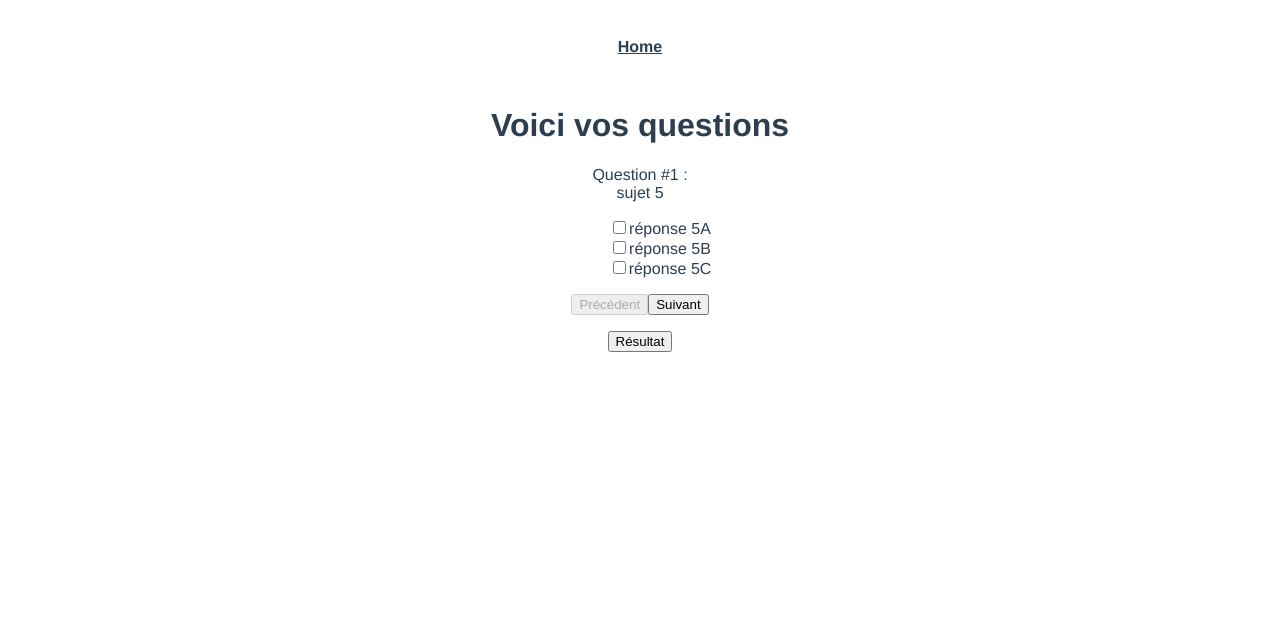
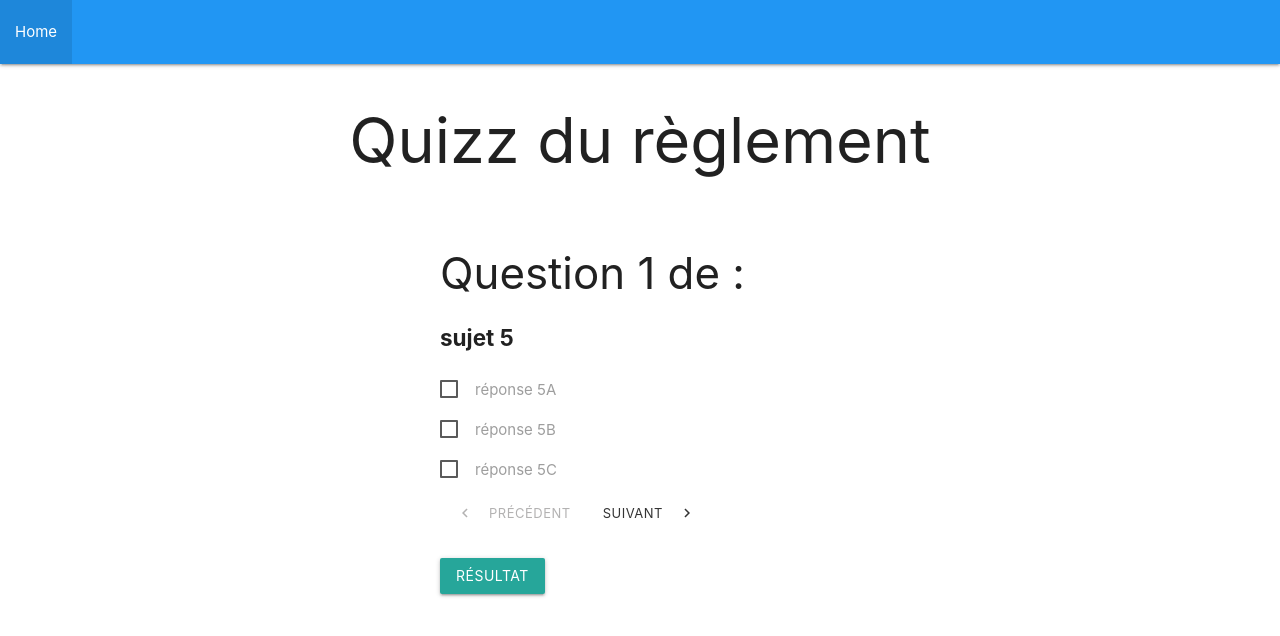
Before and after one commit to gI7DUmmY/quizz, a Vue app: page /qcm in a window 1280 px wide. Shown: the top 636 px of the page. Built offline with nearby package versions, Linux system fonts and the light colour scheme; data requests are answered from the project's data file.

Commit message:
:lipstick: materialize.css

```diff
--- a/public/index.html
+++ b/public/index.html
@@ -5,6 +5,8 @@
     <meta http-equiv="X-UA-Compatible" content="IE=edge">
     <meta name="viewport" content="width=device-width,initial-scale=1.0">
     <link rel="icon" href="<%= BASE_URL %>favicon.ico">
+    <link rel="stylesheet" href="https://cdnjs.cloudflare.com/ajax/libs/materialize/1.0.0/css/materialize.min.css">
+    <link href="https://fonts.googleapis.com/icon?family=Material+Icons" rel="stylesheet">
     <title><%= htmlWebpackPlugin.options.title %></title>
   </head>
   <body>
@@ -13,5 +15,6 @@
     </noscript>
     <div id="app"></div>
     <!-- built files will be auto injected -->
+    <script src="https://cdnjs.cloudflare.com/ajax/libs/materialize/1.0.0/js/materialize.min.js"></script>
   </body>
 </html>
--- a/src/App.vue
+++ b/src/App.vue
@@ -1,29 +1,14 @@
 <template>
-  <div id="nav">
-    <router-link to="/">Home</router-link>
+  <div class="navbar-fixed">
+    <nav>
+      <div class="nav-wrapper blue">
+        <!-- <a href="#!" class="brand-logo">Logo</a> -->
+        <ul>
+          <li><router-link to="/">Home</router-link></li>
+        </ul>
+      </div>
+    </nav>
   </div>
+
   <router-view/>
 </template>
-
-<style>
-#app {
-  font-family: Avenir, Helvetica, Arial, sans-serif;
-  -webkit-font-smoothing: antialiased;
-  -moz-osx-font-smoothing: grayscale;
-  text-align: center;
-  color: #2c3e50;
-}
-
-#nav {
-  padding: 30px;
-}
-
-#nav a {
-  font-weight: bold;
-  color: #2c3e50;
-}
-
-#nav a.router-link-exact-active {
-  color: #42b983;
-}
-</style>
--- a/src/views/Home.vue
+++ b/src/views/Home.vue
@@ -1,13 +1,15 @@
 <template>
-  <h1>Quizz du règlement</h1>
-  <form @submit.prevent="submit" v-if="qcm">
-    <h2>Choisissez les réglages</h2>
-    <label for="nbQuestions">Nombre de Questions</label>
-    <input type="number" v-model="qtte" :max="qcm.length" required>
+  <div class="container">
+    <h1 class="center-align">Quizz du règlement</h1>
+    <form @submit.prevent="submit" v-if="qcm">
+      <h4>Choisissez les réglages</h4>
+      <label>Nombre de Questions</label>
+      <input type="number" v-model="qtte" min="1" :max="qcm.length" required>
 
-    <button type="submit">Démarrer</button>
-  </form>
-  <p v-if="qtte">Vous avez choisi {{ qtte }} questions</p>
+      <p v-if="qtte">Vous avez choisi {{ qtte }} question(s) au hasard</p>
+      <button type="submit" class="btn">Démarrer</button>
+    </form>
+  </div>
 </template>
 
 <script>
@@ -32,3 +34,10 @@ export default {
   }
 }
 </script>
+
+<style>
+form {
+  max-width: 400px;
+  margin: 5em auto;
+}
+</style>
--- a/src/views/Questions.vue
+++ b/src/views/Questions.vue
@@ -1,34 +1,50 @@
 <template>
+  <div class="container">
+    <h1 class="center-align">Quizz du règlement</h1>
     <div v-if="qcm">
       <form @submit.prevent="score" @reset.prevent="rejouer">
         <div v-if="joue">
-        <h1>Voici vos {{ qtte }} questions</h1>
           <div v-for="(question, index) in randQuizz" :key="index">
-            <p v-show="current === index">
-              Question #{{ index + 1 }} :<br />
-              {{ question.sujet }}
-              <ul>
-                <li v-for="reponse in question.choix" :key="reponse.id">
-                  <input type="checkbox" :value="reponse" v-model="valeurs">
-                  <label :for="reponse.id">{{ reponse.texte }}</label>
-                </li>
-              </ul>
-              <button type="button" @click="prev" :disabled="current === 0">Précédent</button>
-              <button type="button" @click="next" :disabled="current === qtte-1">Suivant</button>
+              <div v-show="current === index">
+                <h3>Question {{ index + 1 }} de {{ qtte }} :</h3>
+
+                <p class="sujet">{{ question.sujet }}</p>
+
+                <p v-for="reponse in question.choix" :key="reponse.id">
+                  <label>
+                    <input type="checkbox" :value="reponse" v-model="valeurs"/>
+                    <span :for="reponse.id">{{ reponse.texte }}</span>
+                  </label>
                 </p>
+
+                <a
+                  @click="prev"
+                  :class="{ disabled: current === 0 }"
+                  class="waves-effect waves-light btn-small btn-flat"
+                >
+                  <i class="material-icons left">chevron_left</i>Précédent
+                </a>
+                <a
+                  @click="next"
+                  :class="{ disabled: current === qtte-1 }"
+                  class="waves-effect waves-light btn-small btn-flat"
+                >
+                  <i class="material-icons right">chevron_right</i>Suivant
+                </a>
               </div>
-        <button type="submit">Résultat</button>
+          </div>
+          <button type="submit" class="btn">Résultat</button>
         </div>
         <div v-if="joue === false">
-        <h1>Votre score est de {{ resultat }}</h1><br />
-        <button type="reset">Rejouer</button>
+          <h3>Votre score est de {{ resultat }}</h3><br />
+          <button type="reset" class="btn">Rejouer</button>
         </div>
       </form>
+    </div>
   </div>
 </template>
 
 <script>
-
 export default {
   name: 'Questions',
   props: ['qtte'],
@@ -93,7 +109,14 @@ export default {
 </script>
 
 <style>
-ul {
-  list-style: none;
+.sujet {
+  font-weight: bold;
+  font-size: 1.5em;
+}
+form ul {
+  font-size: 1.5em;
+}
+button[type="submit"], button[type="reset"] {
+  margin-top: 2em;
 }
 </style>
```
Lines whose indentation alone changed are shown as unchanged.
